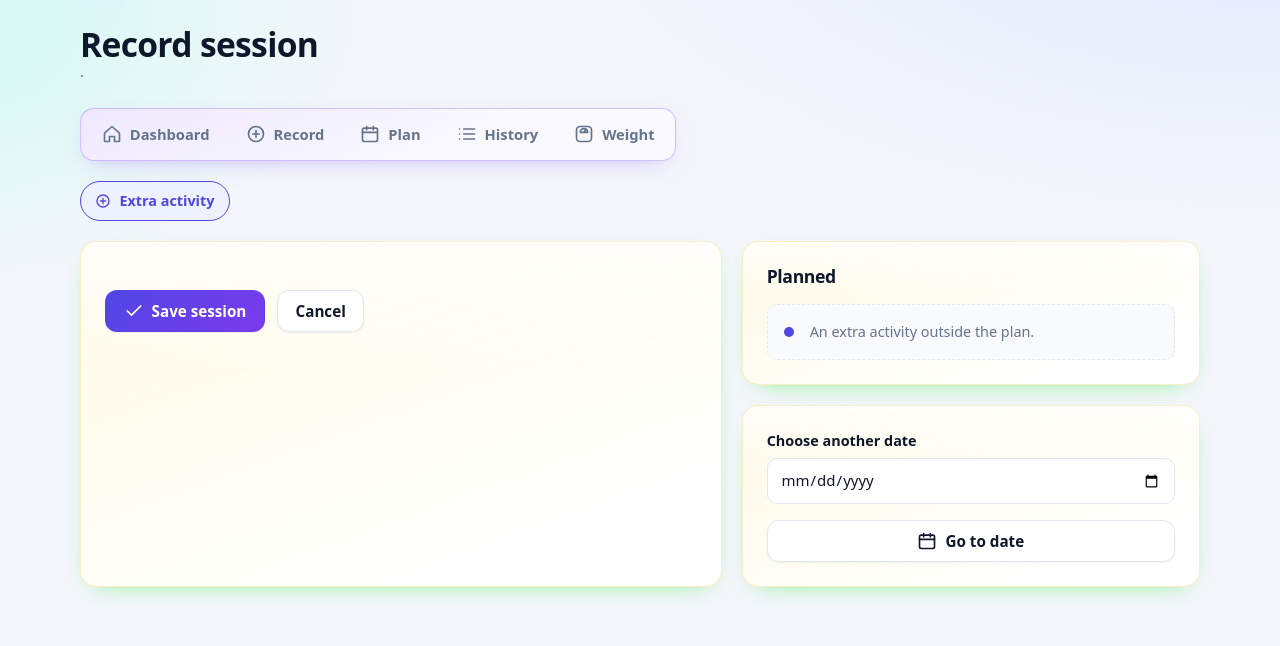
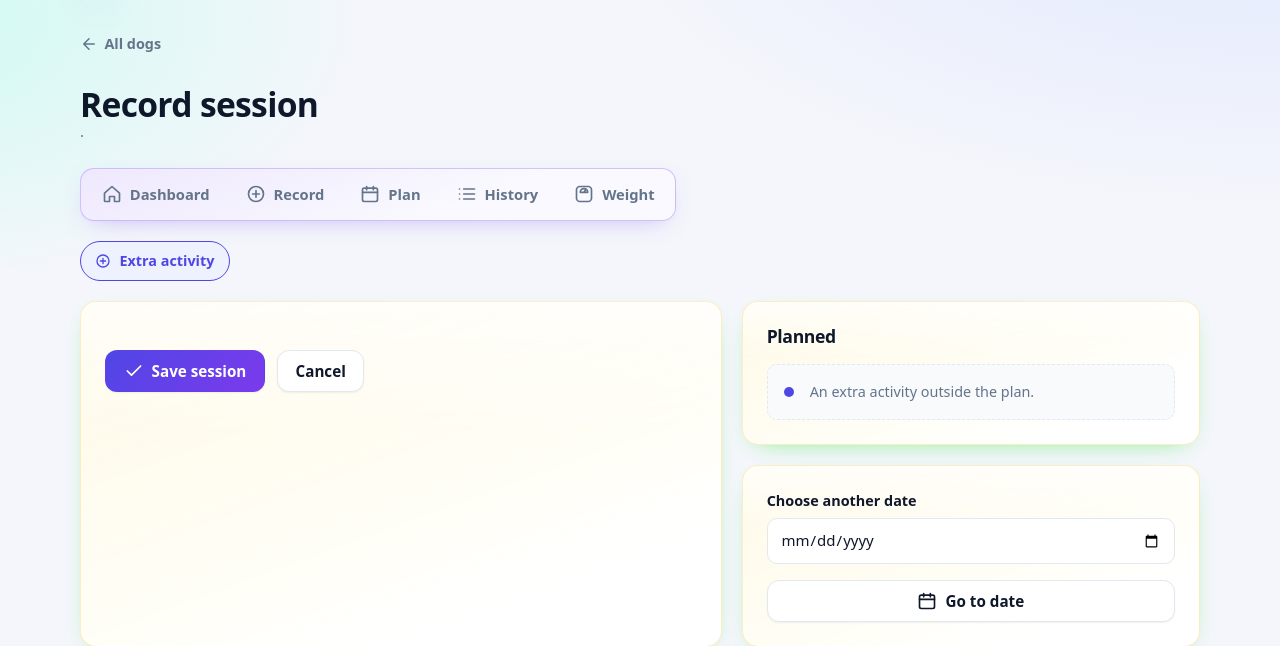
Before and after one commit to akshaychaware/Plan, a Django app: template plan/plan_app/templates/plan_app/session_form.html in a window 1280 px wide. Shown: the part 65-711 px from the top of the page. Run offline with Django 3.2, Linux system fonts and the light colour scheme; the template is opened without the code that fills it, so the values that code supplies are empty.

Commit message:
Add back-link navigation to training plan, session, history, and weight log pages

```diff
--- a/plan/plan_app/templates/plan_app/plan_form.html
+++ b/plan/plan_app/templates/plan_app/plan_form.html
@@ -2,6 +2,10 @@
 {% load i18n %}
 {% block title %}{% translate "Training plan" %} · {{ dog.name }}{% endblock %}
 {% block content %}
+<a class="back-link" href="{% url 'plan_app:dog_list' %}">
+  {% include 'plan_app/icon.html' with name='arrow-left' %} {% translate "All dogs" %}
+</a>
+
 <div>
   <h1>{% translate "Training plan" %}</h1>
   <p class="muted m-0">
--- a/plan/plan_app/templates/plan_app/session_form.html
+++ b/plan/plan_app/templates/plan_app/session_form.html
@@ -2,6 +2,10 @@
 {% load i18n %}
 {% block title %}{% translate "Training session" %} · {{ dog.name }}{% endblock %}
 {% block content %}
+<a class="back-link" href="{% url 'plan_app:dog_list' %}">
+  {% include 'plan_app/icon.html' with name='arrow-left' %} {% translate "All dogs" %}
+</a>
+
 <div>
   <h1>{% if session.pk %}{% translate "Edit session" %}{% else %}{% translate "Record session" %}{% endif %}</h1>
   <p class="muted m-0">{{ dog.name|capfirst }} · {{ day|date:"l, j F Y" }}</p>
--- a/plan/plan_app/templates/plan_app/session_history.html
+++ b/plan/plan_app/templates/plan_app/session_history.html
@@ -2,6 +2,10 @@
 {% load i18n %}
 {% block title %}{% translate "History" %} · {{ dog.name }}{% endblock %}
 {% block content %}
+<a class="back-link" href="{% url 'plan_app:dog_list' %}">
+  {% include 'plan_app/icon.html' with name='arrow-left' %} {% translate "All dogs" %}
+</a>
+
 <div>
   <h1>{% translate "Training history" %}</h1>
   <p class="muted m-0">{% blocktranslate with name=dog.name|capfirst %}Every recorded session for {{ name }}, planned vs actual, exactly as it was at the time.{% endblocktranslate %}</p>
--- a/plan/plan_app/templates/plan_app/weight_log.html
+++ b/plan/plan_app/templates/plan_app/weight_log.html
@@ -2,6 +2,10 @@
 {% load i18n %}
 {% block title %}{% translate "Weight" %} · {{ dog.name }}{% endblock %}
 {% block content %}
+<a class="back-link" href="{% url 'plan_app:dog_list' %}">
+  {% include 'plan_app/icon.html' with name='arrow-left' %} {% translate "All dogs" %}
+</a>
+
 <div>
   <h1>{% translate "Weight log" %}</h1>
   <p class="muted m-0">
```
